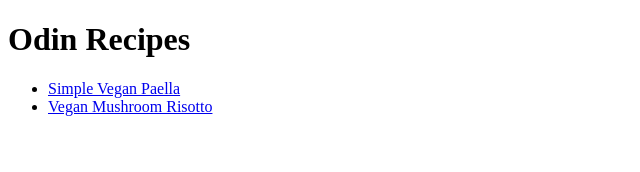
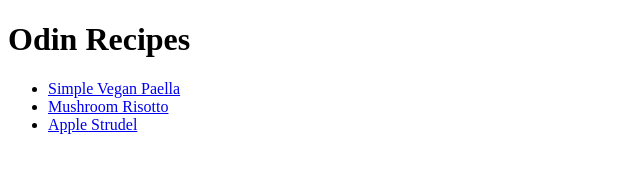
Before and after one commit to Luna-Archeron/odin-recipes, a plain HTML site: page index.html in a window 1280 px wide. Shown: the whole page, without its empty margins (0-640 px from the left). Drawn offline with Linux system fonts and the light colour scheme.

Commit message:
Add link strudel recipe

```diff
--- a/index.html
+++ b/index.html
@@ -8,7 +8,8 @@
         <h1>Odin Recipes</h1>
             <ul>
                  <li><a href="./recipes/paella.html">Simple Vegan Paella</a></li>
-                 <li><a href="./recipes/risotto.html">Vegan Mushroom Risotto</a></li>
+                 <li><a href="./recipes/risotto.html">Mushroom Risotto</a></li>
+                 <li><a href="./recipes/strudel.html">Apple Strudel</a></li>
              </ul>
     </body>
 </html>
```
